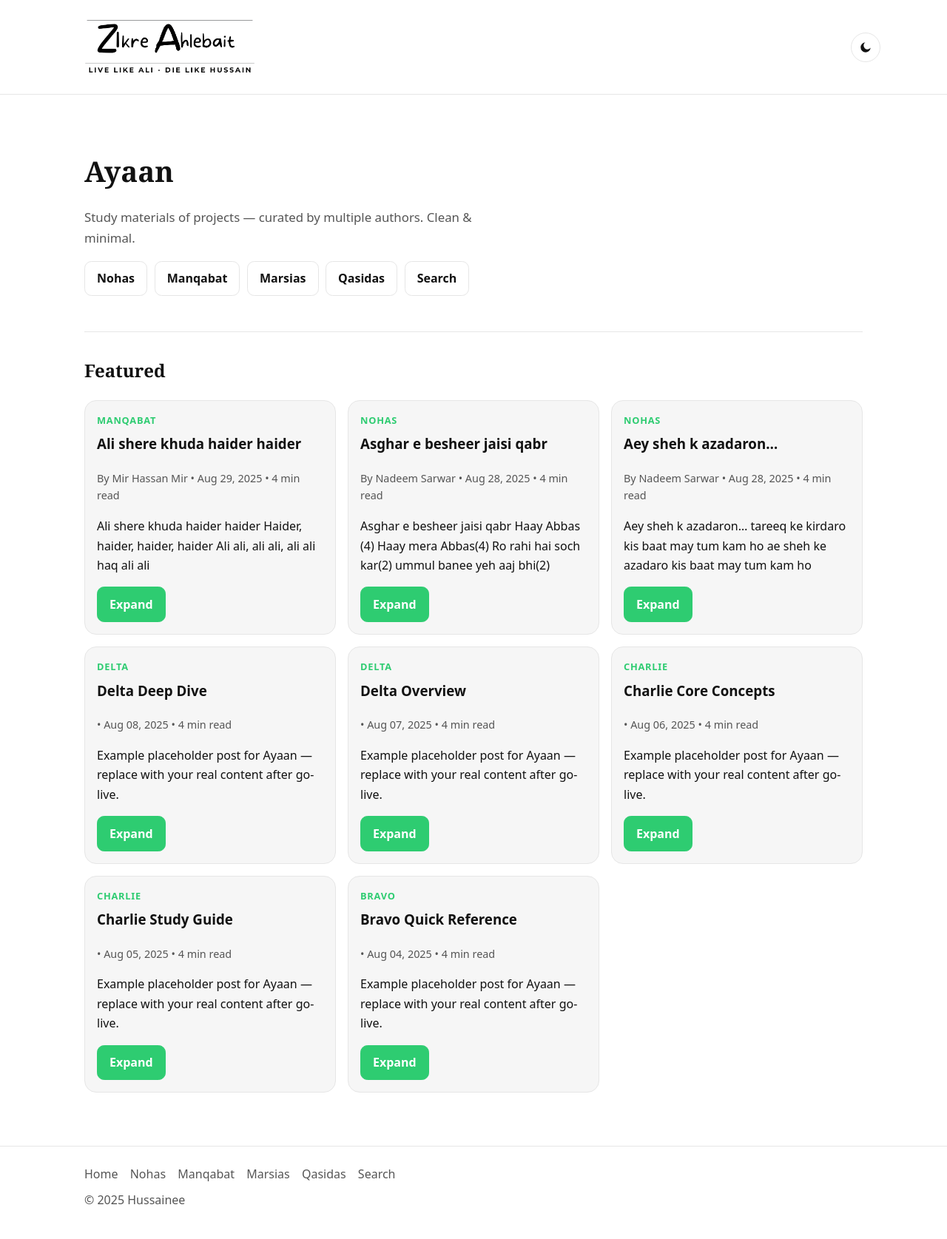
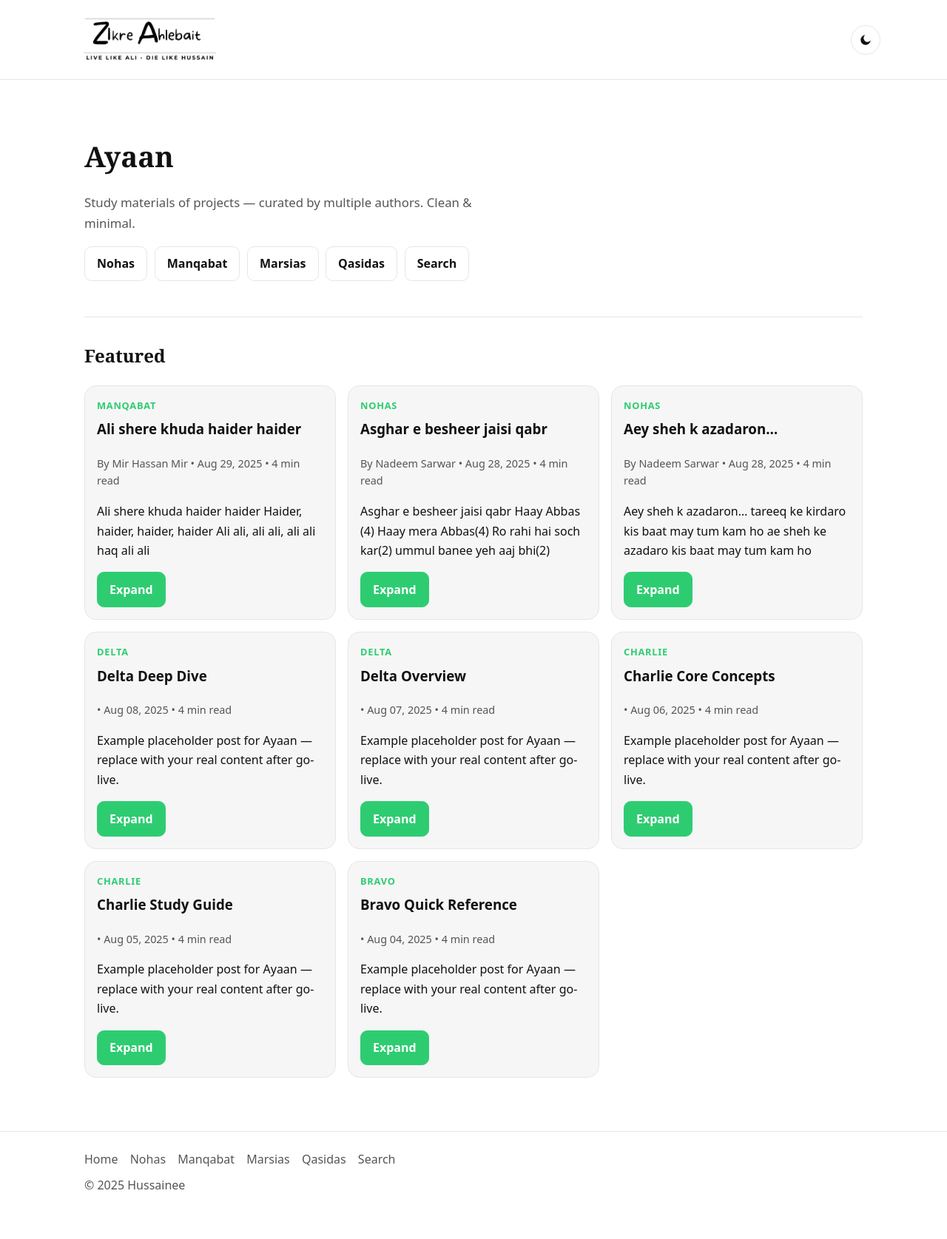
Before and after one commit to mir-ayaan-ali/hussaine, a Jekyll site: the page built from index.md, in a window 1280 px wide. Shown: the whole page at 74% size. Built offline with Jekyll 4.4.1, drawn with Linux system fonts in a browser that asks for light colours.

Commit message:
Update styles.css

```diff
--- a/assets/css/styles.css
+++ b/assets/css/styles.css
@@ -292,7 +292,7 @@ footer .links a:hover { text-decoration: underline; }
 
 /* Image logo styles */
 a.brand { display: inline-flex; align-items: center; gap: .4rem; }
-a.brand .logo { display: block; height: 92px; width: auto; }
+a.brand .logo { display: block; height: 72px; width: auto; }
 
 /* Show light logo by default, dark logo in dark theme */
 a.brand .logo-dark { display: none; }
```
